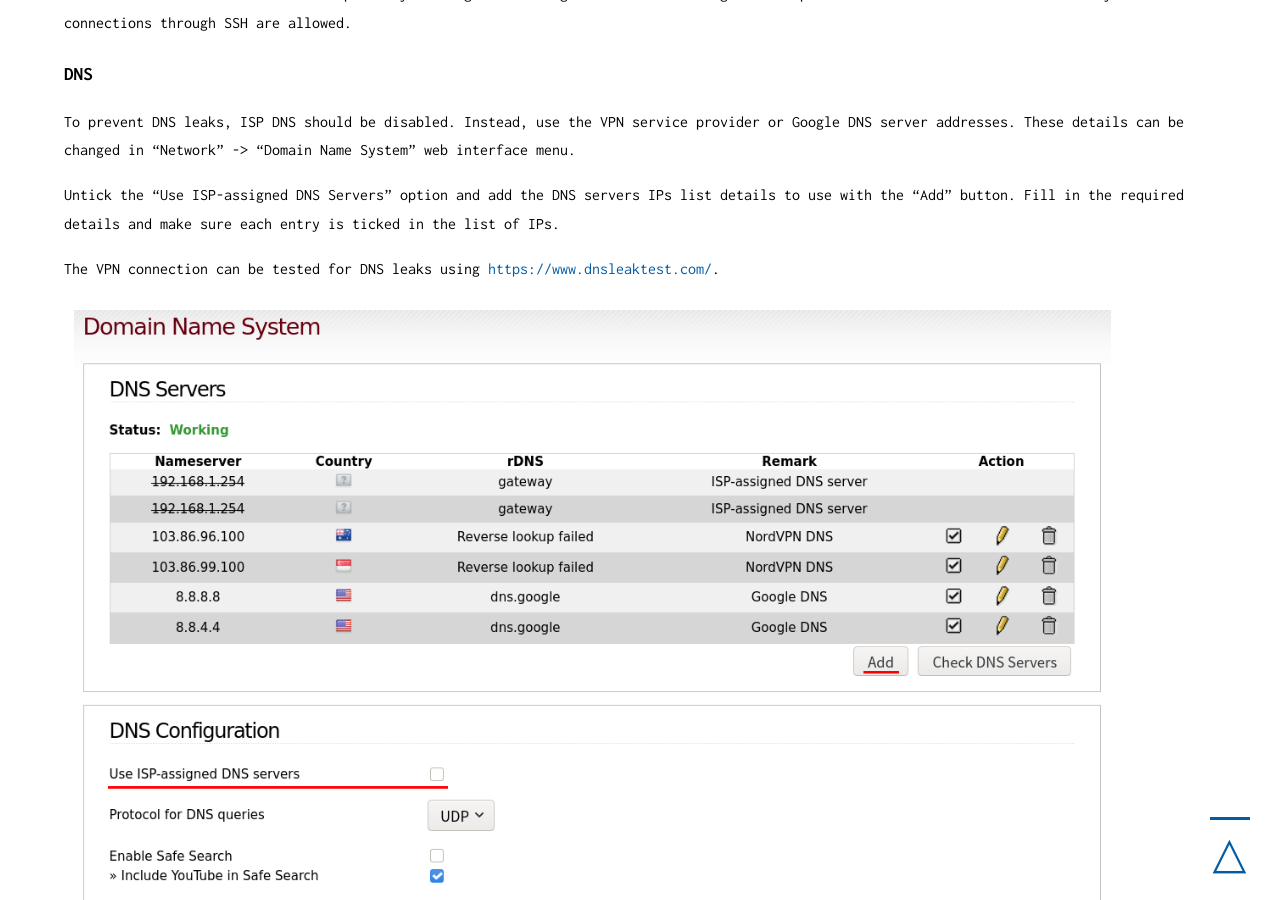
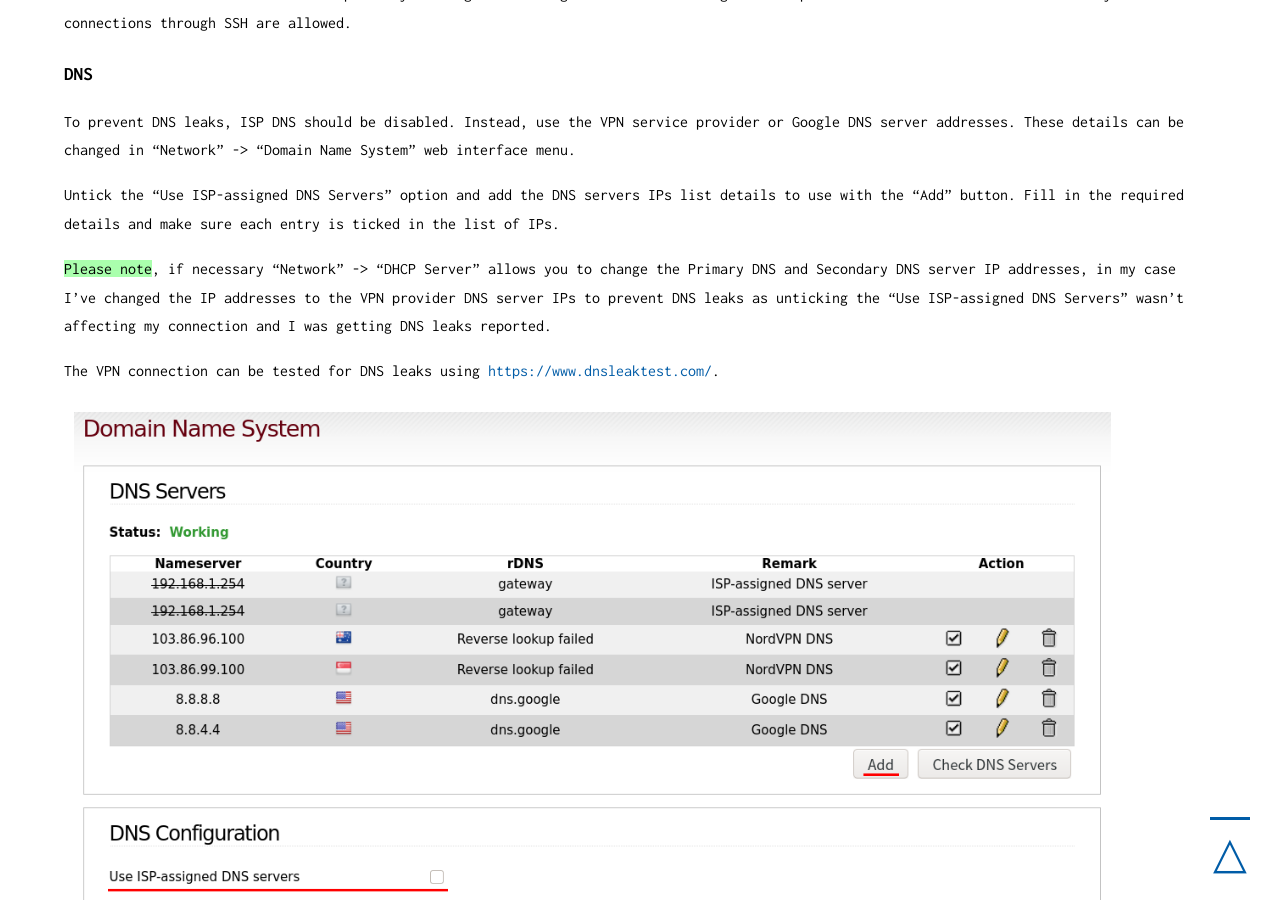
Before and after one commit to qwertzy-antonio-godinho/qwertzy-antonio-godinho.github.io, a Jekyll site: the page built from _posts/2021-03-08-Malware-Lab-Part-2-The-Router-Firewall.md, in a window 1280 px wide and 900 px high, scrolled down 6897 px. Built offline with Jekyll 4.4.1, drawn with Linux system fonts in a browser that asks for light colours.

Commit message:
Update 2021-03-08-Malware-Lab-Part-2-The-Router-Firewall.md
Updated DNS leaks information

```diff
--- a/_posts/2021-03-08-Malware-Lab-Part-2-The-Router-Firewall.md
+++ b/_posts/2021-03-08-Malware-Lab-Part-2-The-Router-Firewall.md
@@ -130,6 +130,8 @@ New SSH sessions can be enabled temporarily lasting for as long as 15 minutes us
 To prevent DNS leaks, ISP DNS should be disabled. Instead, use the VPN service provider or Google DNS server addresses. These details can be changed in "Network" -> "Domain Name System" web interface menu.
 
 Untick the "Use ISP-assigned DNS Servers" option and add the DNS servers IPs list details to use with the "Add" button. Fill in the required details and make sure each entry is ticked in the list of IPs.
+
+<span class="highlight-green">Please note</span>, if necessary "Network" -> "DHCP Server" allows you to change the Primary DNS and Secondary DNS server IP addresses, in my case I've changed the IP addresses to the VPN provider DNS server IPs to prevent DNS leaks as unticking the "Use ISP-assigned DNS Servers" wasn't affecting my connection and I was getting DNS leaks reported.
 
 The VPN connection can be tested for DNS leaks using [https://www.dnsleaktest.com/](https://www.dnsleaktest.com/).
 
```
